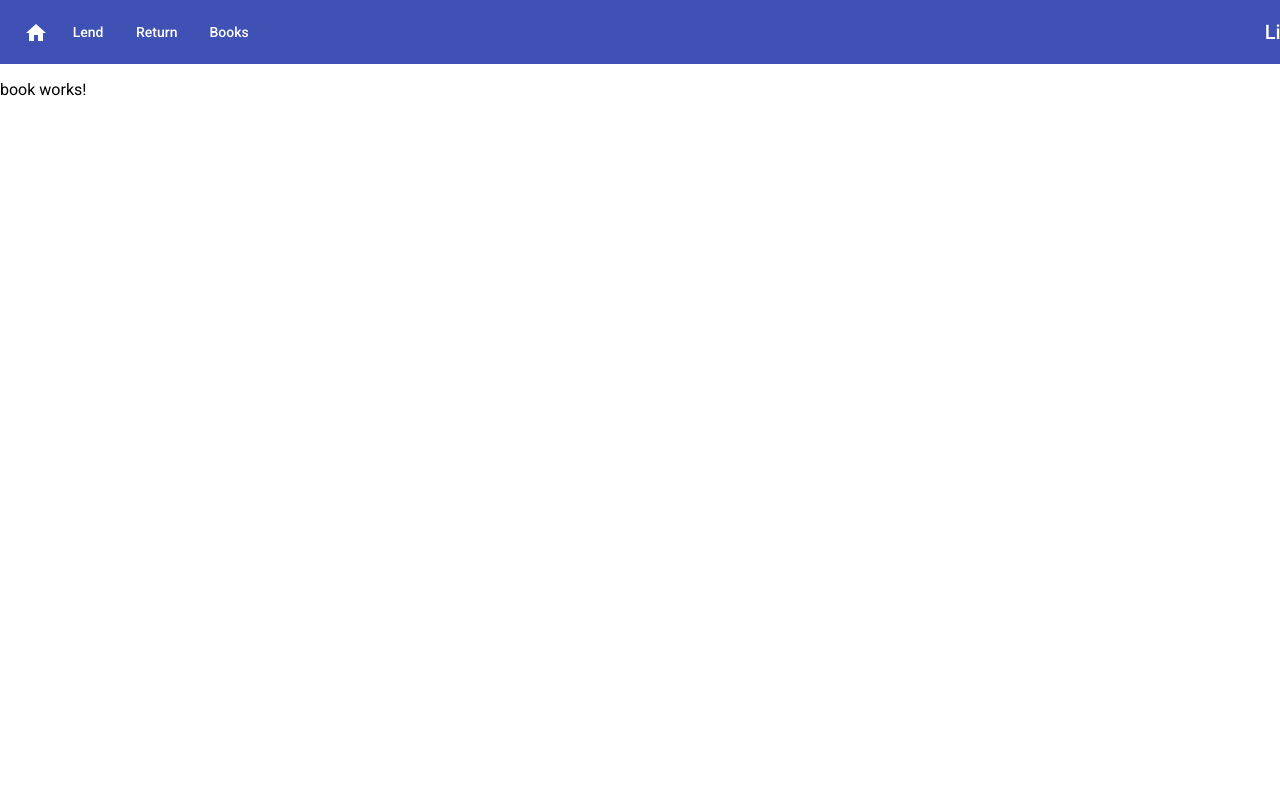
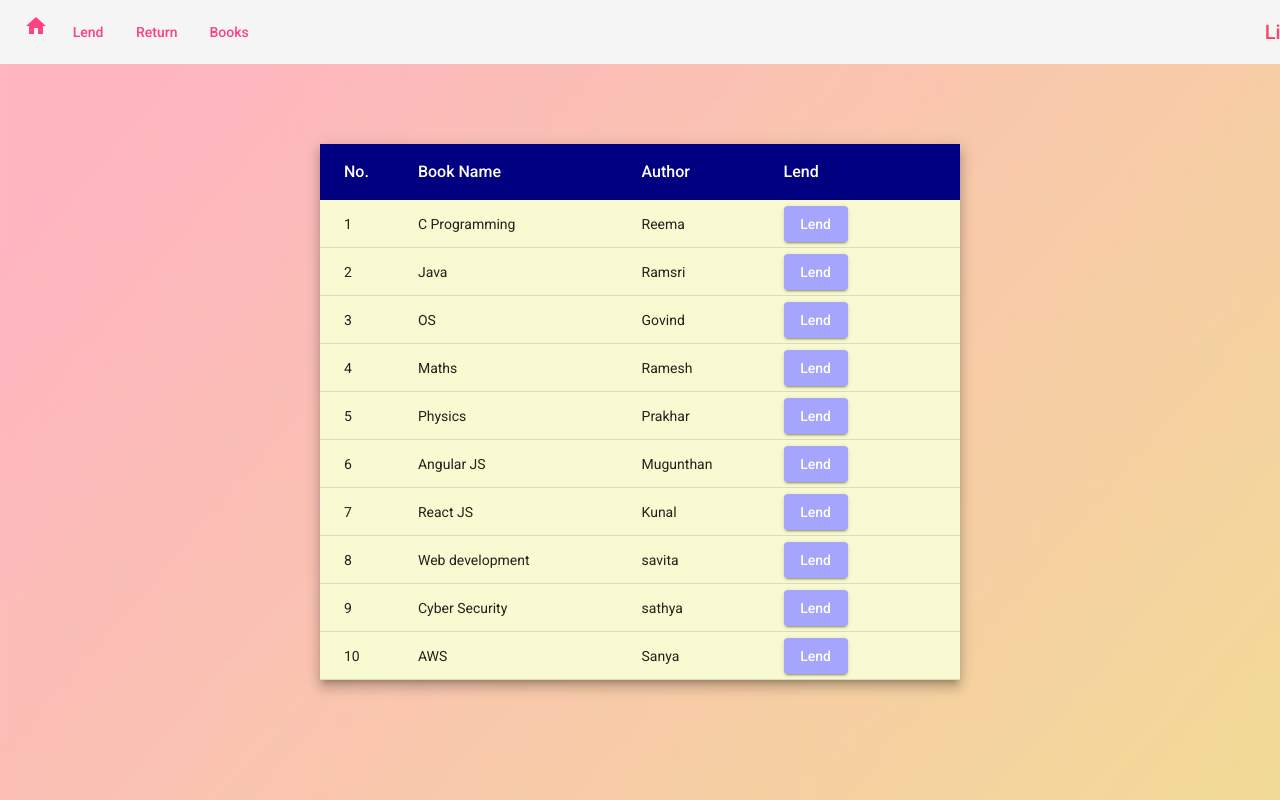
Before and after one commit to rasisilambu9/jayanthitask, an Angular app: page /book in a window 1280 px wide. Shown: the top 800 px of the page. Built offline with nearby package versions, Linux system fonts and the light colour scheme.

Commit message:
books completed

```diff
--- a/src/app/app.component.css
+++ b/src/app/app.component.css
@@ -1,3 +1,4 @@
 h5{
     margin-left:1000px;
+    color:#fa4664;
 }
--- a/src/app/app.component.html
+++ b/src/app/app.component.html
@@ -1,14 +1,14 @@
 <!-- toolbar -->
-<mat-toolbar color="primary">
+<mat-toolbar color="basic">
     <mat-toolbar-row>
-        <button mat-icon-button>
-            <mat-icon>home</mat-icon>
-        </button>
         <span class="menu-spacer"></span>
         <div>
-          <a mat-button [routerLink]="'/lend'"> Lend </a>
-          <a mat-button [routerLink]="'/return'">Return </a>
-          <a mat-button [routerLink]="'/book'"> Books </a>
+            <button mat-icon-button>
+                <a routerLink="/"><mat-icon color="accent">home</mat-icon></a>
+            </button>
+            <a mat-button color="accent"[routerLink]="'/lend'"> Lend </a>
+            <a mat-button color="accent" [routerLink]="'/return'">Return </a>
+            <a mat-button  color="accent" [routerLink]="'/book'"> Books </a>
         </div>
         <h5>Library Management System</h5>
     </mat-toolbar-row>
--- a/src/app/book/book.component.css
+++ b/src/app/book/book.component.css
@@ -0,0 +1,18 @@
+table {
+    margin-top:80px;
+    margin-left: auto;
+    margin-right: auto;
+    width: 50%;
+    background-color:lightgoldenrodyellow;
+  }
+  th{
+      background-color:#000080;
+      font-size: 16px;
+      color: #fff;
+      font-weight: 800px;
+
+  }
+  button{
+      background-color:#a5a5fd !important;
+
+  }
--- a/src/app/book/book.component.html
+++ b/src/app/book/book.component.html
@@ -1 +1,32 @@
-<p>book works!</p>
+<table mat-table [dataSource]="dataSource" class="mat-elevation-z8">
+
+  <!--- Note that these columns can be defined in any order.
+        The actual rendered columns are set as a property on the row definition" -->
+
+  <!-- Position Column -->
+  <ng-container matColumnDef="position">
+    <th mat-header-cell *matHeaderCellDef> No. </th>
+    <td mat-cell *matCellDef="let element"> {{element.position}} </td>
+  </ng-container>
+
+  <!-- Name Column -->
+  <ng-container matColumnDef="name">
+    <th mat-header-cell *matHeaderCellDef > Book Name </th>
+    <td mat-cell *matCellDef="let element"> {{element.name}} </td>
+  </ng-container>
+
+  <!-- Weight Column -->
+  <ng-container matColumnDef="weight">
+    <th mat-header-cell *matHeaderCellDef> Author </th>
+    <td mat-cell *matCellDef="let element"> {{element.weight}} </td>
+  </ng-container>
+
+  <!-- Symbol Column -->
+  <ng-container matColumnDef="symbol">
+    <th mat-header-cell *matHeaderCellDef>&emsp; Lend </th>
+    <td mat-cell *matCellDef="let element"><button mat-raised-button color="accent">Lend</button> </td>
+  </ng-container>
+
+  <tr mat-header-row *matHeaderRowDef="displayedColumns"></tr>
+  <tr mat-row *matRowDef="let row; columns: displayedColumns;"></tr>
+</table>
--- a/src/app/book/book.component.ts
+++ b/src/app/book/book.component.ts
@@ -1,4 +1,25 @@
 import { Component, OnInit } from '@angular/core';
+
+export interface PeriodicElement {
+  name: string;
+  position: number;
+  weight: string;
+  symbol: string;
+}
+
+const ELEMENT_DATA: PeriodicElement[] = [
+  {position: 1, name: 'C Programming', weight: 'Reema', symbol: 'H'},
+  {position: 2, name: 'Java', weight: 'Ramsri', symbol: 'He'},
+  {position: 3, name: 'OS', weight: 'Govind', symbol: 'Li'},
+  {position: 4, name: 'Maths', weight: 'Ramesh', symbol: 'Be'},
+  {position: 5, name: 'Physics', weight: 'Prakhar', symbol: 'B'},
+  {position: 6, name: 'Angular JS', weight: 'Mugunthan', symbol: 'C'},
+  {position: 7, name: 'React JS', weight: 'Kunal', symbol: 'N'},
+  {position: 8, name: 'Web development', weight: 'savita', symbol: 'O'},
+  {position: 9, name: 'Cyber Security', weight: 'sathya', symbol: 'F'},
+  {position: 10, name: 'AWS', weight:'Sanya', symbol: 'Ne'},
+];
+
 
 @Component({
   selector: 'app-book',
@@ -11,5 +32,7 @@ export class BookComponent implements OnInit {
 
   ngOnInit(): void {
   }
+  displayedColumns: string[] = ['position', 'name', 'weight', 'symbol'];
+  dataSource = ELEMENT_DATA;
 
 }
--- a/src/styles.css
+++ b/src/styles.css
@@ -1,4 +1,9 @@
 /* You can add global styles to this file, and also import other style files */
 
 html, body { height: 100%; }
-body { margin: 0; font-family: Roboto, "Helvetica Neue", sans-serif; }
+body { margin: 0; font-family: Roboto, "Helvetica Neue", sans-serif;
+
+        background-image: url('./assets/bgimage.jpg');
+        background-repeat: no-repeat;
+        background-size: 1800px 1000px;
+    }
```
Also changed, not shown: src/app/app.module.ts (+8 -3 lines), src/assets/bgimage.jpg (added).
